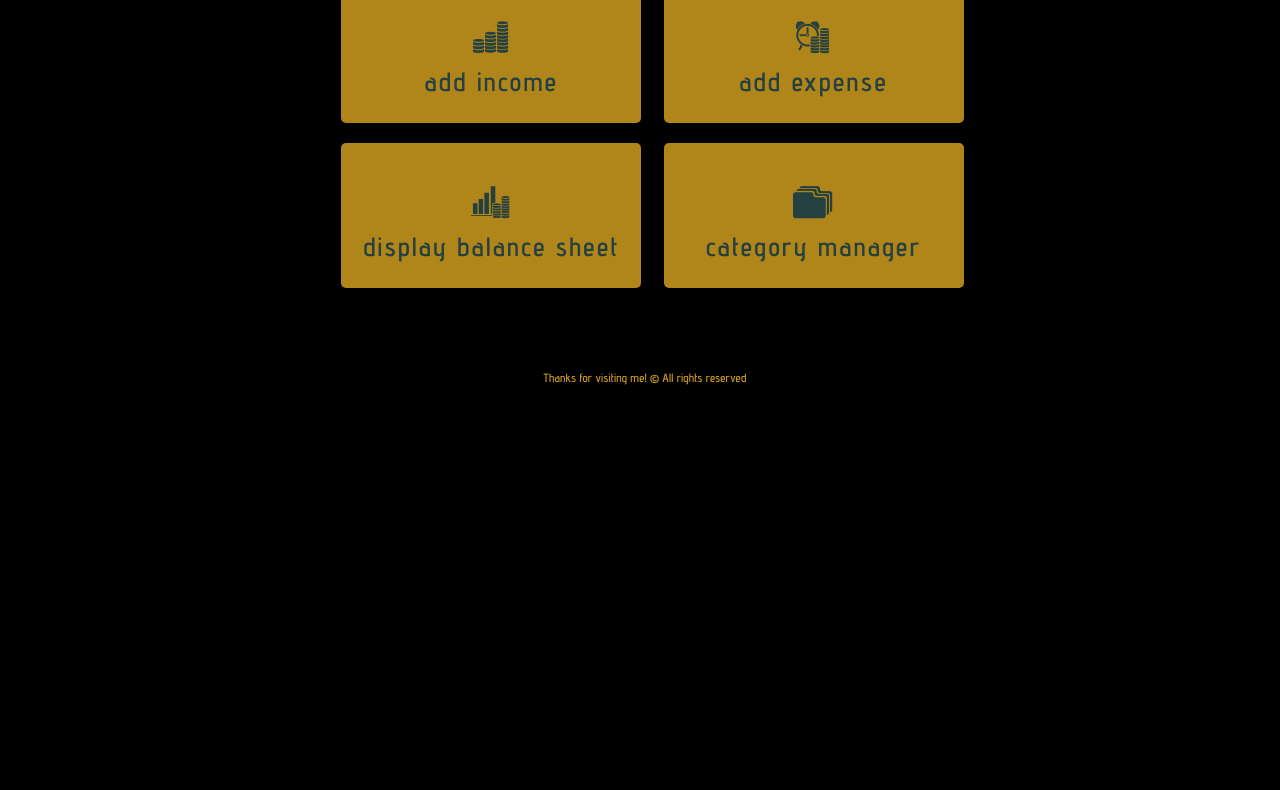
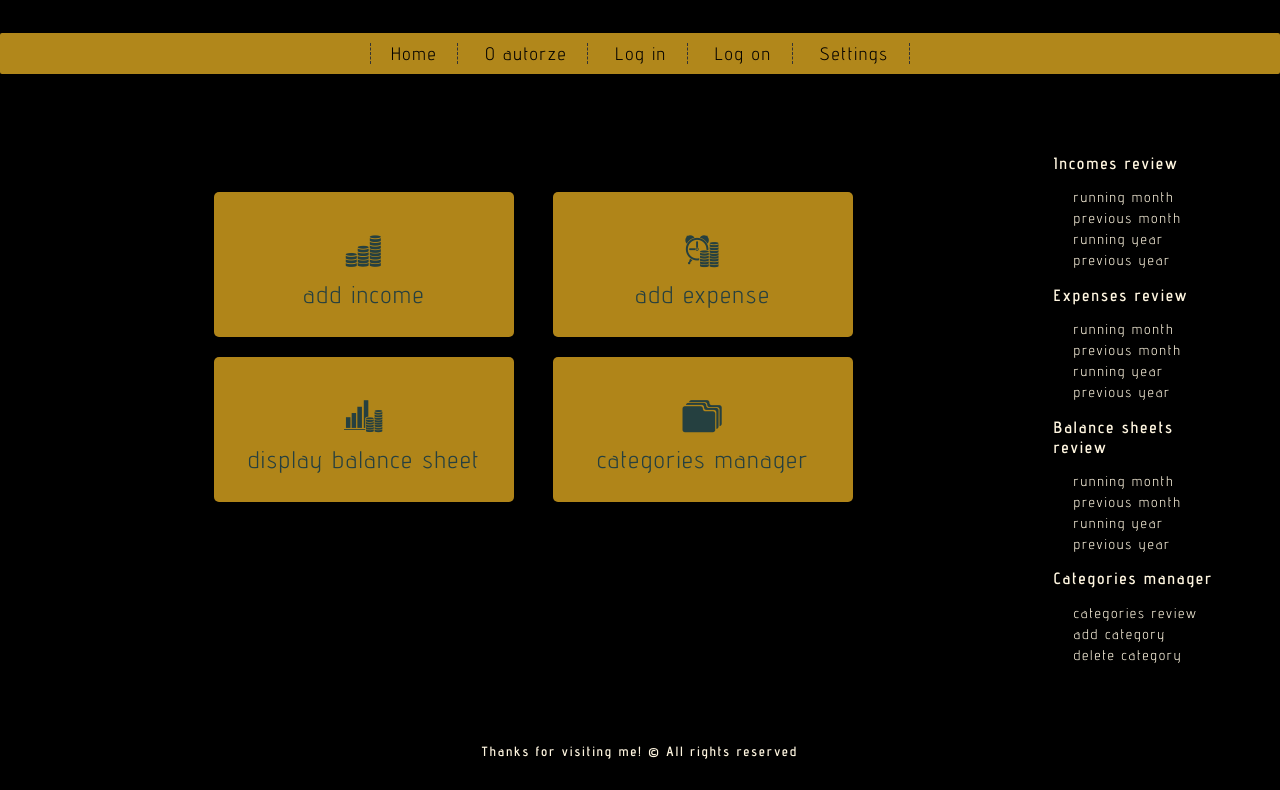
Before and after one commit to MartynaChodkowska/BudgetManagmentFE, a plain HTML site: page mainmenu.html in a window 1280 px wide. Shown: the part 134-924 px from the top of the page. Before the commit the page ends 800 px from the top, so only its background shows below. Drawn offline with Linux system fonts and the light colour scheme.

Commit message:
add top-nav and aside-nav

```diff
--- a/budget.js
+++ b/budget.js
@@ -10,8 +10,8 @@ function setSlide(slidenr){
 
 		number = slidenr-1;
 
-	//	hide();
-	//	setTimeout("changeSlide()", 500);
+		hide();
+		setTimeout("changeSlide()", 500);
 }
 
 function hide(){
--- a/mainmenu.html
+++ b/mainmenu.html
@@ -29,16 +29,33 @@
 </head>
 
 <body>
-<div id='container'>
+
 
 	<header>
-		<div id="head">Master your budget</div>
+		<h1 class="logo">Master your budget</h1>
+		<nav id="topnav">
+			<ul class="menu">
+				<li><a href="#">Home</a></li>
+				<li><a href="#">O autorze</a></li>
+				<li><a href="#">Log in</a></li>
+				<li><a href="#">Log on</a></li>
+				<li><a href="#">Settings</a></li>
+			</ul>
+		</nav>
 	</header>
 
+
+
+	<div id='container'>
+		<div class="west">
 			<main>
-
 				<article>
-			<div id="article">
+						<div class="empty">
+							empty
+						</div>
+						<div class="empty">
+							empty
+						</div>
 						<div class="tile" id="tile1">
 							<div class="icon">A</div>add income
 						</div>
@@ -49,17 +66,56 @@
 							<div class="icon">k</div>display balance sheet
 						</div>
 						<div class="tile" id="tile4">
-					<div class="icon">u</div>category manager
+							<div class="icon">u</div>categories manager
 						</div>
+						<div class="empty">
+							<div class="icon">u</div>empty
+						</div>
+						<div class="empty">
+							<div class="icon">u</div>empty
 						</div>
 				</article>
 			</main>
+		</div>
+
+		<div class="east">
+			<aside>
+				<nav>
+					<h3>Incomes review</h3>
+						<ul>
+							<li><a href="#">running month</a></li>
+							<li><a href="#">previous month</a></li>
+							<li><a href="#">running year</a></li>
+							<li><a href="#">previous year</a></li>
+						</ul>
+					<h3>Expenses review</h3>
+					<ul>
+						<li><a href="#">running month</a></li>
+						<li><a href="#">previous month</a></li>
+						<li><a href="#">running year</a></li>
+						<li><a href="#">previous year</a></li>
+					</ul>
+					<h3>Balance sheets review</h3>
+					<ul>
+						<li><a href="#">running month</a></li>
+						<li><a href="#">previous month</a></li>
+						<li><a href="#">running year</a></li>
+						<li><a href="#">previous year</a></li>
+					</ul>
+					<h3>Categories manager</h3>
+					<ul>
+						<li><a href="#">categories review</a></li>
+						<li><a href="#">add category</a></li>
+						<li><a href="#">delete category</a></li>
+					</ul>
+				</nav>
+			</aside>
+		</div>
+
+	</div>
 
 	<footer>
-		<div id='footer'>Thanks for visiting me! &copy; All rights reserved</div>
+		<h6>Thanks for visiting me! &copy; All rights reserved</h6>
 	</footer>
-
 </body>
-
-
 </html>
--- a/style.css
+++ b/style.css
@@ -1,7 +1,3 @@
-html{
-	font-size: 48px;
-	letter-spacing: 2px;}
-
 /* #### Generated By: http://www.cufonfonts.com #### */
 
     @font-face {
@@ -12,44 +8,112 @@ html{
 
 body{
 	background-color: #000000;
-	color: #DAA520;
+	color: #FFF6E0;
 	font-family: 'Advent Pro', sans-serif;
-	font-weight: 700;
-	}
-
-#head{
-	font-size: 1rem;
-
-	opacity: 0.9;
-	width: 100%;
-	padding: 10px 0;}
+	font-weight: 400;
+	margin: 0;
+	text-align: center;
+	font-size: 20px;
+	letter-spacing: 2px;
+}
 
 #container{
 	margin-left: auto;
 	margin-right: auto;
-	width: 1000px;
+	width: 1240px;
 	text-align: center;
+	padding: 15px;
 }
 
-#article{
+h1.logo
+{
+	font-weight: 700;
+	font-size: 58px;
+	opacity: 0.9;
 	width: 100%;
-	min-height: 200px;
-	padding: 7px 0;
-	font-size: 0.75rem;
+	padding: 10px 0;
+}
+
+#topnav
+{
+	background-color: #FDC027;
+	border-radius: 2px;
+	color: #000000;
+	font-size: 24px;
+	opacity: 0.7;
+	width: 100%;
+}
+
+.menu
+{
+	list-style-type: none;
+	font-size: 18px;
+	padding: 10px;
+}
+
+.menu > li
+{
+	display: inline-block;
+	padding-left: 20px;
+	padding-right: 20px;
+	border-right: 1px dashed #4b4b4b;
+}
+
+.menu > li:first-child
+{
+	border-left: 1px dashed #4b4b4b;
+}
+
+.menu > li > a
+{
+	text-decoration: none;
+	color: #000;
+}
+
+.menu > li > a:hover
+{
+	text-decoration: none;
+	color: #FFF6E0;
+}
+
+.west
+{
+	width: 1000px;
+	padding: 7px 0px;
+	font-size: 24px;
 	margin-top: 10px;
 	text-align: center;
-	opacity: 0.9;	}
+	opacity: 0.9;
+	display: inline-block;
+}
 
-#footer{
-	clear: both;
-	font-size: 0.25rem;
-	padding: 5px;
-	width: 100%;
-	height: 30px;
-	text-align: center;
-	letter-spacing: 0;
-	opacity: 0.9;
-	margin-top: 60px;}
+.east
+{
+	width: 180px;
+	display: inline-block;
+	padding: 20px;
+	font-size: 14px;
+	text-align: left;
+}
+
+.east ul
+{
+	padding-left: 20px;
+	list-style-type: none;
+}
+
+.east ul > li
+{
+	margin-bottom: 5px;
+
+}
+
+.east ul > li a
+{
+	color: #FFF6E0;
+	text-decoration: none;
+}
+
 
 input[type="text"],
 input[type="password"],
@@ -60,7 +124,6 @@ input[type="email"]{
 	color: gray;
 	border: 2px solid #ddd;
 	border-radius: 5px;
-	font-size: 0.25rem;
 	padding: 7px;
 	box-sizing: border-box;
 	outline: none;
@@ -79,8 +142,8 @@ input[type="email"]:focus{
 input[type="submit"]{
 	width: 300px;
 	background-color: #DAA520;
-	font-size: 0.4rem;
 	color: #2F4F4F;
+	font-size: 20px;
 	padding: 7px 5px;
 	margin-top: 20px;
 	border: none;
@@ -101,42 +164,43 @@ input[type="submit"]:hover{
 	display: inline-block;
 	width: 40%;
 	height: 350px;
-	font-size: 0.5rem;}
+}
 
 #login{
 	display: inline-block;
 	width: 40%;
 	height: 350px;
-	font-size: 0.5rem;}
+}
 
 #empty{
-	opacity: 1;
 	cursor: default;
 	opacity: 0;}
 
 #or{
 	display: inline-block;
-	font-size: 0.8rem;}
+	font-size: 20px;
+}
 
 .tile{
 	display: inline-block;
 	width: 300px;
 	height: 65px;
 	padding: 40px 0;
-	margin: 10px 5px;
+	margin: 10px 15px;
 	background-color: #DAA520;
-	font-size: 0.55rem;
 	color: #2F4F4F;
 	opacity: 0.9;
 	border: none;
 	border-radius: 5px;
 	cursor: pointer;
-	letter-spacing: 2px;
 	outline: none;}
 
 .tile:hover{
 	background-color: #4b4b4b;
 	color: #DAA520}
+.empty{
+	cursor: default;
+	opacity: 0;}
 
 #tile1,
 #tile3{
@@ -148,25 +212,5 @@ input[type="submit"]:hover{
 
 .icon{
 	font-family: Bankwesen Regular;
-	font-size: 1rem;
+	font-size: 48px;
 	font-weight: 400;}
-
-#maintext{
-	font-size: 0.5rem;
-	font-weight: 400;
-	text-align: justify;}
-
-.quotes
-{
-	display: inline-block;
-	background-color: #DAA520;
-	color: #4b4b4b;
-	border-radius: 3px;
-	opacity: 0.9;
-	width: 325px;
-	height: 200px;
-	font-size: 0.5rem;
-	padding: 15px 0;
-	line-height: 30%;
-	margin: 10px 0;
-}
```
Also changed, not shown: loginlogon.html (+23 -13 lines), start.html (+25 -17 lines). Lines whose indentation alone changed are shown as unchanged.
